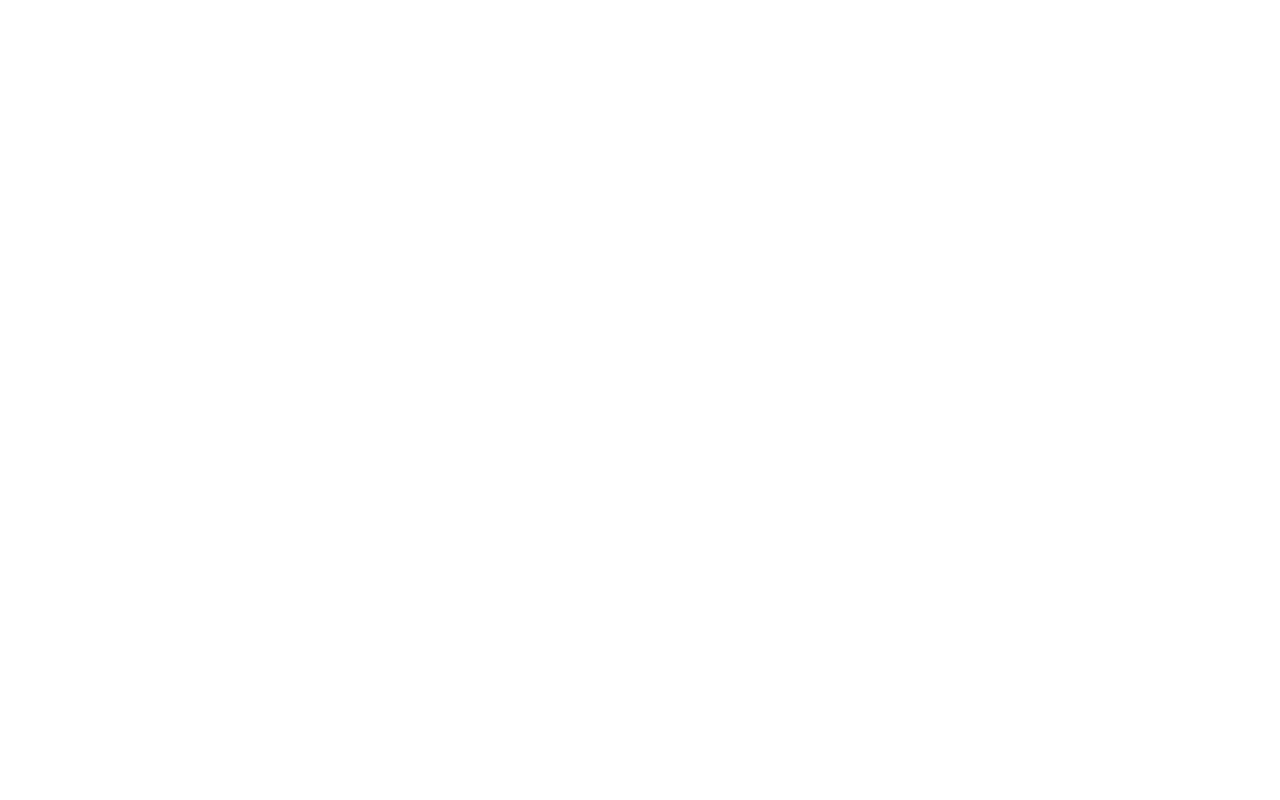
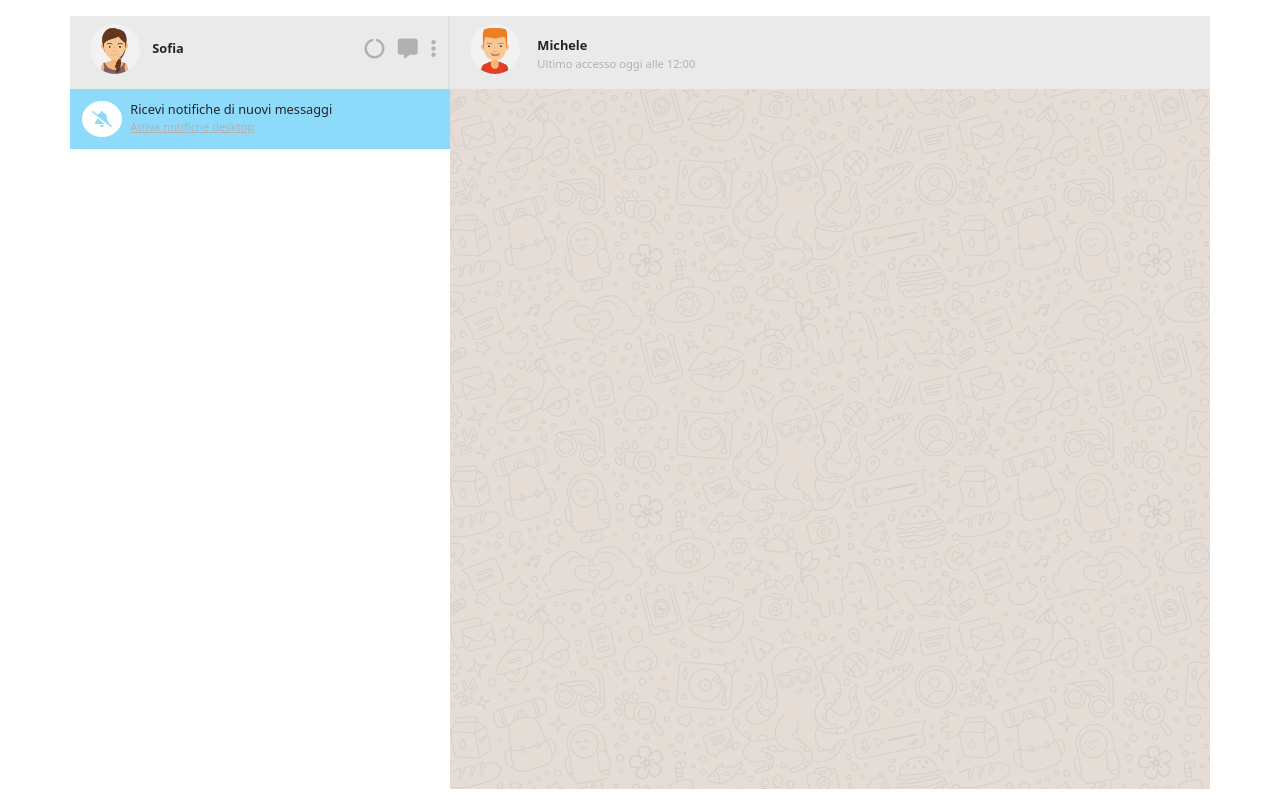
Before and after one commit to DanieleGelsomino/vue-boolzapp, a plain HTML site: page index.html in a window 1280 px wide. Drawn offline with nearby package versions, Linux system fonts and the light colour scheme.

Commit message:
add header section static

```diff
--- a/css/style.css
+++ b/css/style.css
@@ -0,0 +1,49 @@
+.dg--bg-gray {
+  background-color: #eaeaea;
+}
+
+.dg--bg-lightblue {
+  background-color: #8edafb;
+  height: 60px;
+}
+
+.dg--clr-dark-gray {
+  color: #b1b1b1;
+}
+
+.dg--users {
+  width: 50px;
+  border-radius: 50%;
+  margin: 8px;
+}
+
+.dg--name-user {
+  font-size: 0.8rem;
+  font-weight: 600;
+}
+
+.dg--access-info,
+.dg--link {
+  font-size: 0.7rem;
+  color: #b1b1b1;
+  font-weight: 400;
+}
+
+.dg--bg-chat {
+  background-image: url(../img/mine.jpg);
+  /* provvisorio per vedere meglio */
+  height: 700px;
+}
+
+.dg--notice {
+  color: #8edafb;
+  border-radius: 50%;
+  background-color: white;
+  padding: 10px;
+}
+
+.dg--notice-title {
+  line-height: 12px;
+  font-size: 0.8rem;
+  font-weight: 500;
+}
--- a/index.html
+++ b/index.html
@@ -9,6 +9,8 @@
     <link rel="stylesheet" href="https://cdnjs.cloudflare.com/ajax/libs/font-awesome/6.1.1/css/all.min.css"
         integrity="sha512-KfkfwYDsLkIlwQp6LFnl8zNdLGxu9YAA1QvwINks4PhcElQSvqcyVLLD9aMhXd13uQjoXtEKNosOWaZqXgel0g=="
         crossorigin="anonymous" referrerpolicy="no-referrer" />
+    <!-- ****** link vue js ****** -->
+    <script src="https://cdn.jsdelivr.net/npm/vue/dist/vue.js"></script>
     <!-- ****** link Bootstap Css ****** -->
     <link href="https://cdn.jsdelivr.net/npm/bootstrap@5.0.2/dist/css/bootstrap.min.css" rel="stylesheet"
         integrity="sha384-EVSTQN3/azprG1Anm3QDgpJLIm9Nao0Yz1ztcQTwFspd3yD65VohhpuuCOmLASjC" crossorigin="anonymous">
@@ -18,13 +20,75 @@
 </head>
 
 <body>
-    <div id="boolzapp"></div>
+    <div id="boolzapp">
+        <div class="container">
+            <!-- header section -->
+            <header>
+                <div class="row pt-3">
+                    <!-- user section -->
+                    <div class="col-4 dg--bg-gray border-end border-2 ">
+                        <div class="row align-items-center ">
+                            <div class="col-8">
+                                <img class="dg--users" src="img/avatar_io.jpg" alt="Sofia">
+                                <span class='dg--name-user'>Sofia</span>
+                            </div>
+                            <div class="col-4 text-end fs-5 ">
+                                <i class="fa-solid fa-circle-notch ms-2 dg--clr-dark-gray"></i>
+                                <i class="fa-solid fa-message ms-2 dg--clr-dark-gray"></i>
+                                <i class="fa-solid fa-ellipsis-vertical ms-2 dg--clr-dark-gray"></i>
+                            </div>
+                        </div>
+                    </div>
+                    <!-- / user section -->
+
+                    <!-- contact chat section -->
+                    <div class="col-8 dg--bg-gray">
+                        <div class="row">
+                            <div class="col-1">
+                                <img class="dg--users" src="img/avatar_1.jpg" alt="Michele">
+
+                            </div>
+                            <div class="col-11 mt-3 ps-4">
+                                <span class="dg--name-user">Michele</span>
+                                <p class="dg--access-info">Ultimo accesso oggi alle 12:00</p>
+                            </div>
+                        </div>
+                    </div>
+                    <!-- / contact chat section -->
+                </div>
+            </header>
+            <!-- / header section -->
+            <!-- main section -->
+            <main>
+
+                <div class="row">
+                    <div class="col-4 dg--bg-lightblue d-flex align-items-center">
+                        <div class="row align-items-center">
+                            <div class="col-2">
+                                <i class="fa-solid fa-bell-slash dg--notice"></i>
+                            </div>
+                            <div class="col-10 mt-2">
+                                <span class="dg--notice-title">Ricevi notifiche di nuovi messaggi
+                                    <p><a href="#" class="dg--link">Attiva notifiche desktop</a></p>
+                                </span>
+
+                            </div>
+                        </div>
+                    </div>
+
+                    <!-- chat section -->
+                    <div class="col-8 dg--bg-chat">
+                    </div>
+                    <!-- / chat section -->
+                </div>
+            </main>
+            <!-- / main section -->
+        </div>
 
 
+    </div>
+    </div>
 
-
-    <!-- ****** link vue js ****** -->
-    <script src="https://cdn.jsdelivr.net/npm/vue/dist/vue.js"></script>
     <!-- ****** link js ****** -->
     <script src="js/script.js"></script>
 </body>
```
